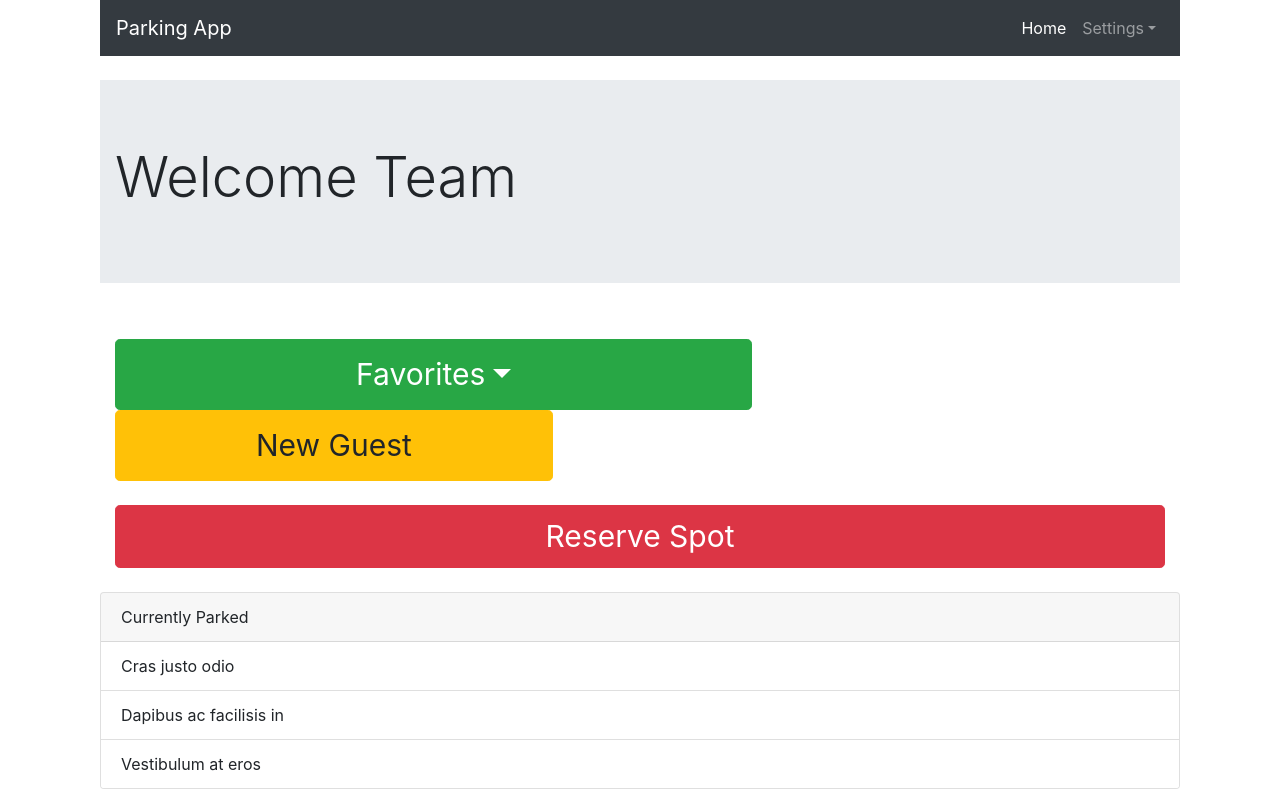
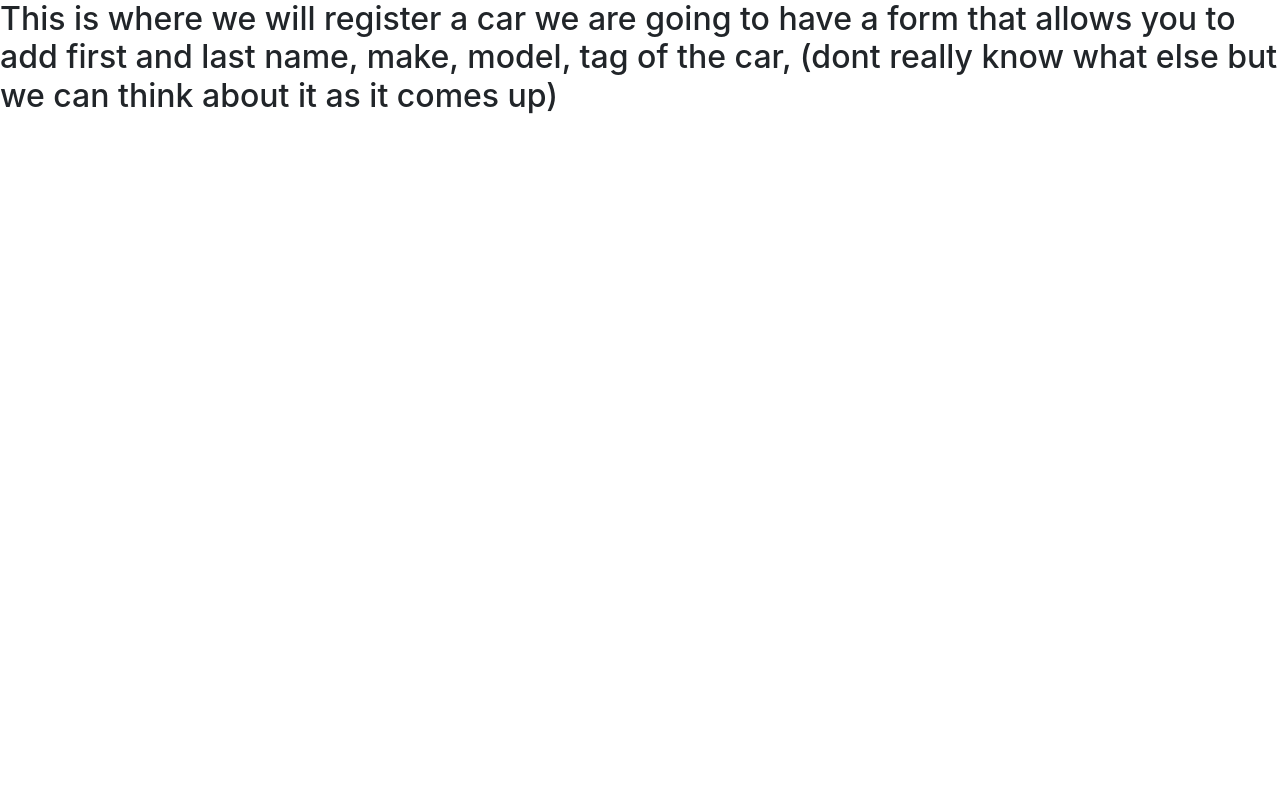
Before and after one commit to nozzy23/project3, a React (Create React App) app: page /register in a window 1280 px wide. Built offline with nearby package versions, Linux system fonts and the light colour scheme.

Commit message:
merged Oscars route

```diff
--- a/package.json
+++ b/package.json
@@ -15,6 +15,7 @@
     "react": "^16.13.1",
     "react-bootstrap": "^1.0.1",
     "react-dom": "^16.13.1",
+    "react-router-dom": "^5.2.0",
     "react-scripts": "3.4.1"
   },
   "scripts": {
--- a/src/App.js
+++ b/src/App.js
@@ -1,21 +1,21 @@
-import React, { Component } from 'react';
-import 'bootstrap/dist/css/bootstrap.min.css';
-import 'bootstrap/dist/js/bootstrap.bundle'
-import './App.css';
-
-import Main from './pages/Main'
-
+import React from 'react';
+import {BrowserRouter as Router,Switch,Route,Link} from "react-router-dom";
+import Landingpage from "./pages/Landingpage/Landingpage.js";
+import Dashboardpage from "./pages/Dashboard/Dashboardpage.js";
+import Registerpage from "./pages/Registerpage/Registerpage.js";
 
 function App() {
-
-    return (
-
-        <div className="container">
-        <Main/>
-        </div>
-
-    );
-  }
-
+  return (
+    <div className="App">
+      <header className="App-header">
+      <Router>
+        <Route exact path="/" component={Landingpage}/>
+        <Route exact path="/dashboard" component={Dashboardpage}/>
+        <Route exact path="/register" component={Registerpage}/>
+        </Router>
+      </header>
+    </div>
+  );
+}
 
 export default App;
--- /dev/null
+++ b/src/pages/Landingpage/Landingpage.js
@@ -0,0 +1,8 @@
+import React from "react";
+
+function Landingpage(){
+    return <h2>This is where our customers will log in if the have a page if not they can create a user</h2>
+}
+
+
+export default Landingpage;
--- /dev/null
+++ b/src/pages/Registerpage/Registerpage.js
@@ -0,0 +1,16 @@
+
+import React from "react";
+
+function Registerpage(){
+    return <h2>This is where we will register a car
+        we are going to have a form that allows you to add
+        first and last name,
+        make,
+        model,
+        tag of the car,
+        (dont really know what else but we can think about it as it comes up)
+    </h2>
+}
+
+
+export default Registerpage;
```
Also changed, not shown: src/component/header/Header.js (added, +29 -0 lines), src/component/header/style.css (added, +8 -0 lines), src/pages/Dashboard/Dashboardpage.js (renamed from src/pages/Main.js, +4 -4 lines), src/component/Banner/Banner.js (renamed from src/components/Banner.js), src/component/Buttons/Buttons.js (renamed from src/components/Buttons.js), src/component/Navbar/Navbar.js (renamed from src/components/NavbarHeader.js), src/component/Parked/Parked.js (renamed from src/components/Parked.js), src/pages/Dashboard/Dash.css (renamed from src/App.css), 1 other file (tests, documents, lock files or other folders).
